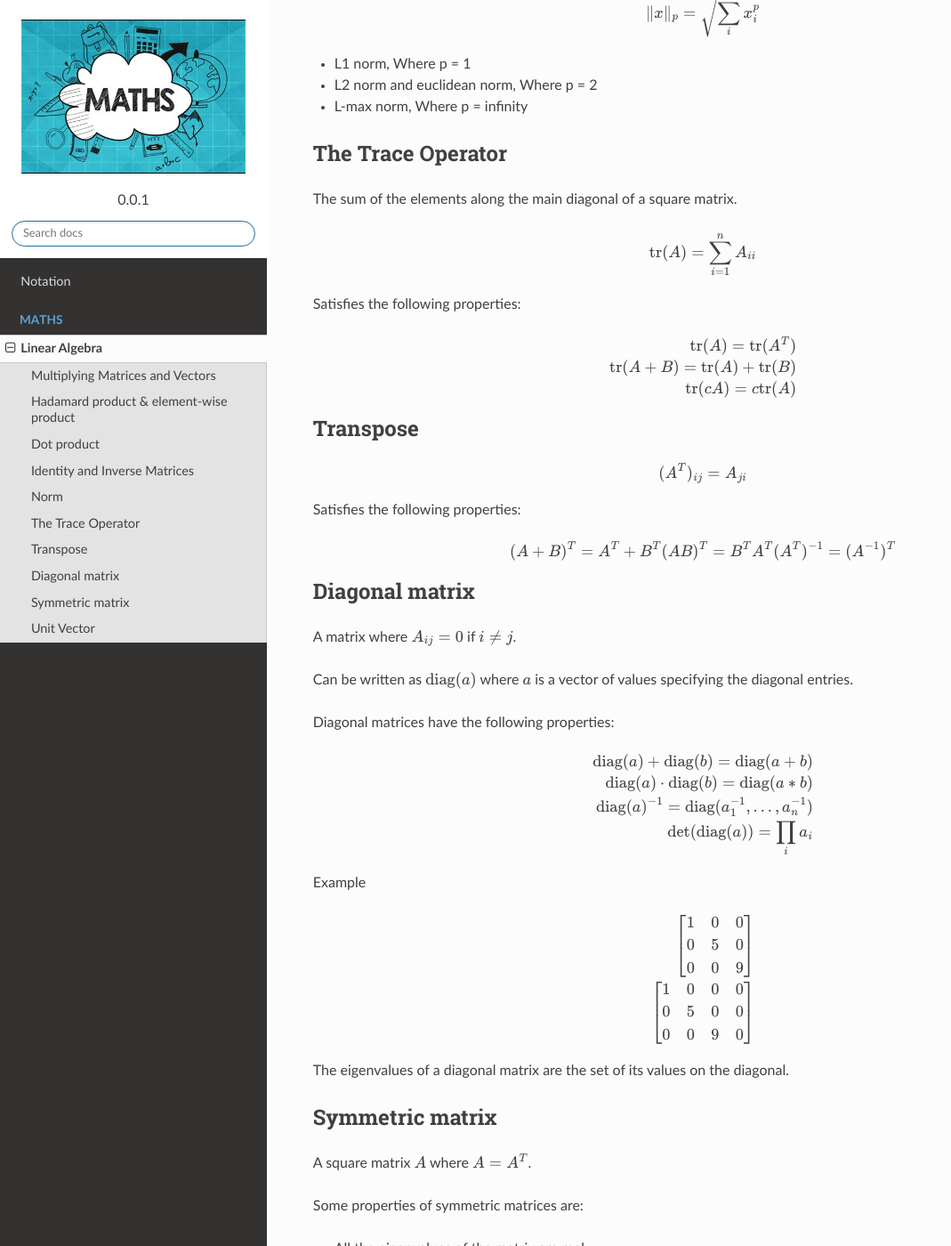
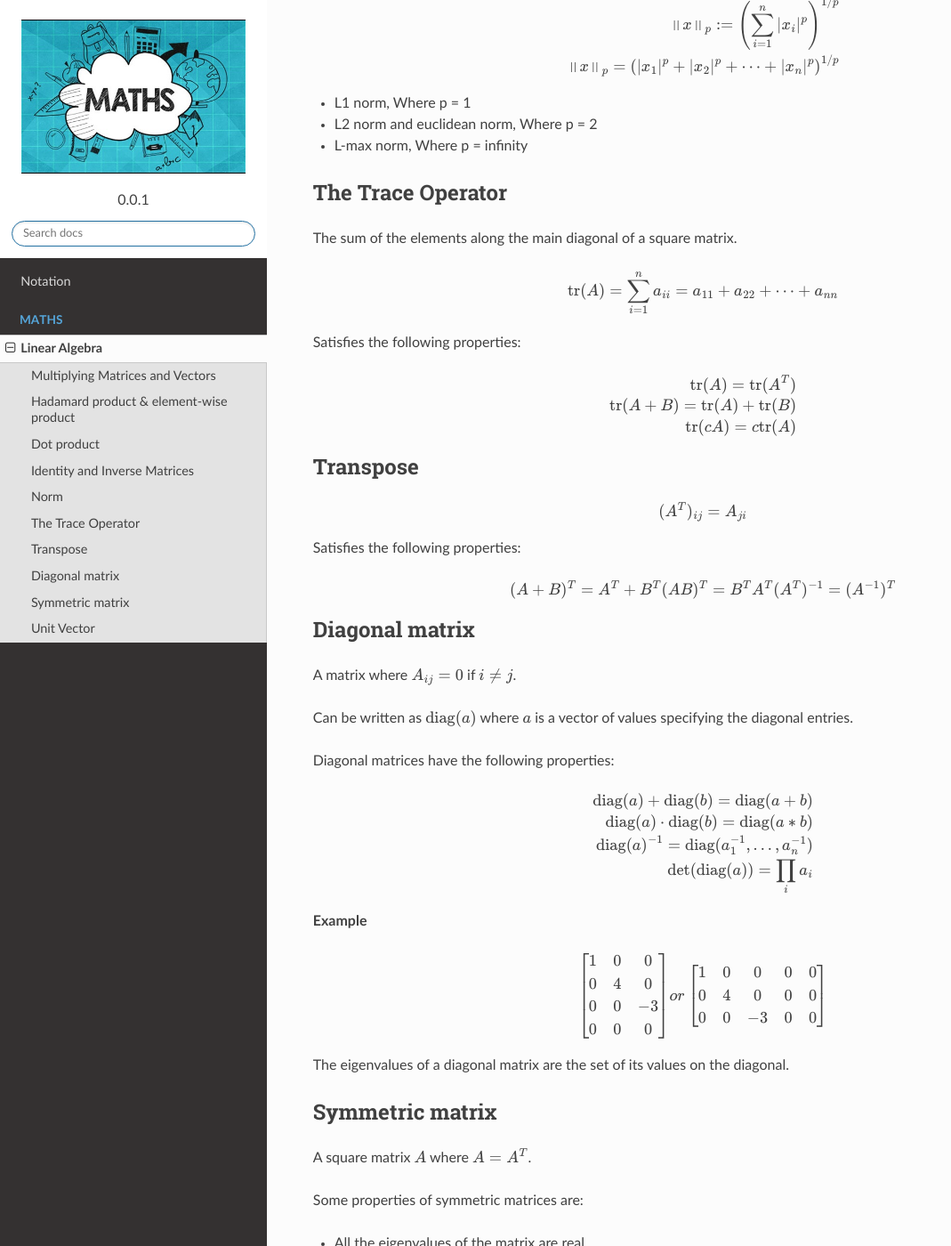
Before and after one commit to akkefa/ml-notes, a Sphinx documentation site: the page built from docs/linear_algebra.rst, in a window 1280 px wide and 1400 px high, scrolled down 1577 px. Shown: the whole window at 89% size, without its empty margins (0-1069 px from the left). Built offline with Sphinx 7.4.7 and the Read the Docs theme 2.0.0, drawn with Linux system fonts in a browser that asks for light colours; some of the changed text lies outside the part shown.

Commit message:
[notation] new notation added.

```diff
--- a/docs/linear_algebra.rst
+++ b/docs/linear_algebra.rst
@@ -84,11 +84,13 @@ Norm
 -----
 Norm is function which measure the size of vector.
 
-Norm of vector x given by:
+The p-norm (also called :math:`\ell_p`) of vector x. Let p ≥ 1 be a real number.
 
 .. math::
 
-  \|x\|_{p} = \sqrt{\sum_{i} x_i^p}
+    \left\|x\right\|_p := \left( \sum_{i=1}^n \left|x_i\right|^p\right)^{1/p}
+
+    \left\| x \right\| _p = \left( |x_1|^p + |x_2|^p + \dotsb + |x_n|^p \right) ^{1/p}
 
 *  L1 norm, Where p = 1
 *  L2 norm and euclidean norm, Where p = 2
@@ -100,23 +102,23 @@ The sum of the elements along the main diagonal of a square matrix.
 
 .. math::
 
-  \text{tr}(A) = \sum_{i=1}^n A_{ii}
+    \operatorname{tr}(A) = \sum_{i=1}^n a_{ii} = a_{11} + a_{22} + \dots + a_{nn}
 
 Satisfies the following properties:
 
 .. math::
 
-  \text{tr}(A) = \text{tr}(A^T)
+    \text{tr}(A) = \text{tr}(A^T)
 
-  \text{tr}(A + B) = \text{tr}(A) + \text{tr}(B)
+    \text{tr}(A + B) = \text{tr}(A) + \text{tr}(B)
 
-  \text{tr}(cA) = c\text{tr}(A)
+    \text{tr}(cA) = c\text{tr}(A)
 
 Transpose
 ----------
 .. math::
 
-  (A^T)_{ij} = A_{ji}
+    (A^T)_{ij} = A_{ji}
 
 Satisfies the following properties:
 
@@ -145,21 +147,20 @@ Diagonal matrices have the following properties:
 
   \text{det}(\text{diag}(a)) = \prod_i{a_i}
 
-Example
+**Example**
 
 .. math::
 
     \begin{bmatrix}
-    1 & 0 & 0 \\
-    0 & 5 & 0 \\
-    0 & 0 & 9
-    \end{bmatrix}
-
+    1 & 0 & 0\\
+    0 & 4 & 0\\
+    0 & 0 & -3\\
+    0 & 0 & 0\\
+    \end{bmatrix} or
     \begin{bmatrix}
-    1 & 0 & 0 & 0 \\
-    0 & 5 & 0 & 0 \\
-    0 & 0 & 9 & 0
-    \end{bmatrix}
+    1 & 0 & 0 & 0 & 0\\
+    0 & 4 & 0& 0 & 0\\
+    0 & 0 & -3& 0 & 0\end{bmatrix}
 
 
 The eigenvalues of a diagonal matrix are the set of its values on the diagonal.
```
